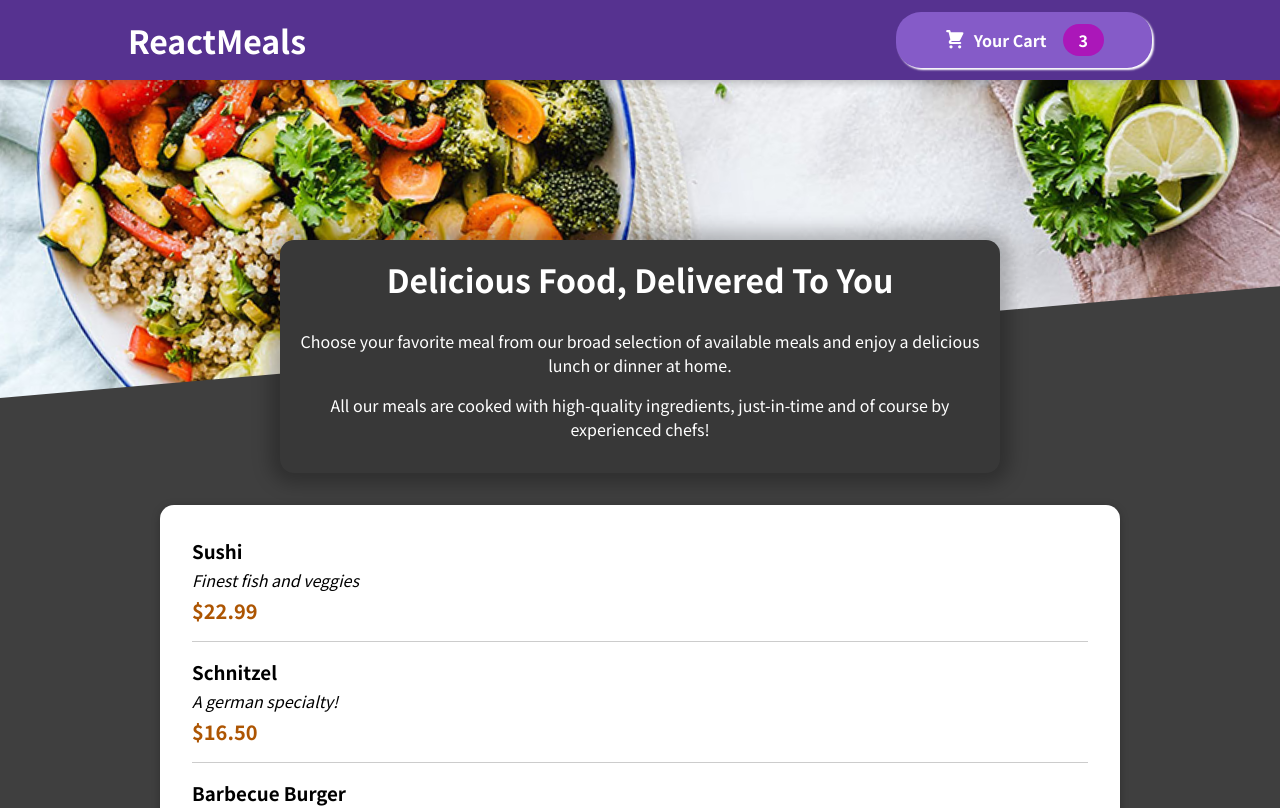
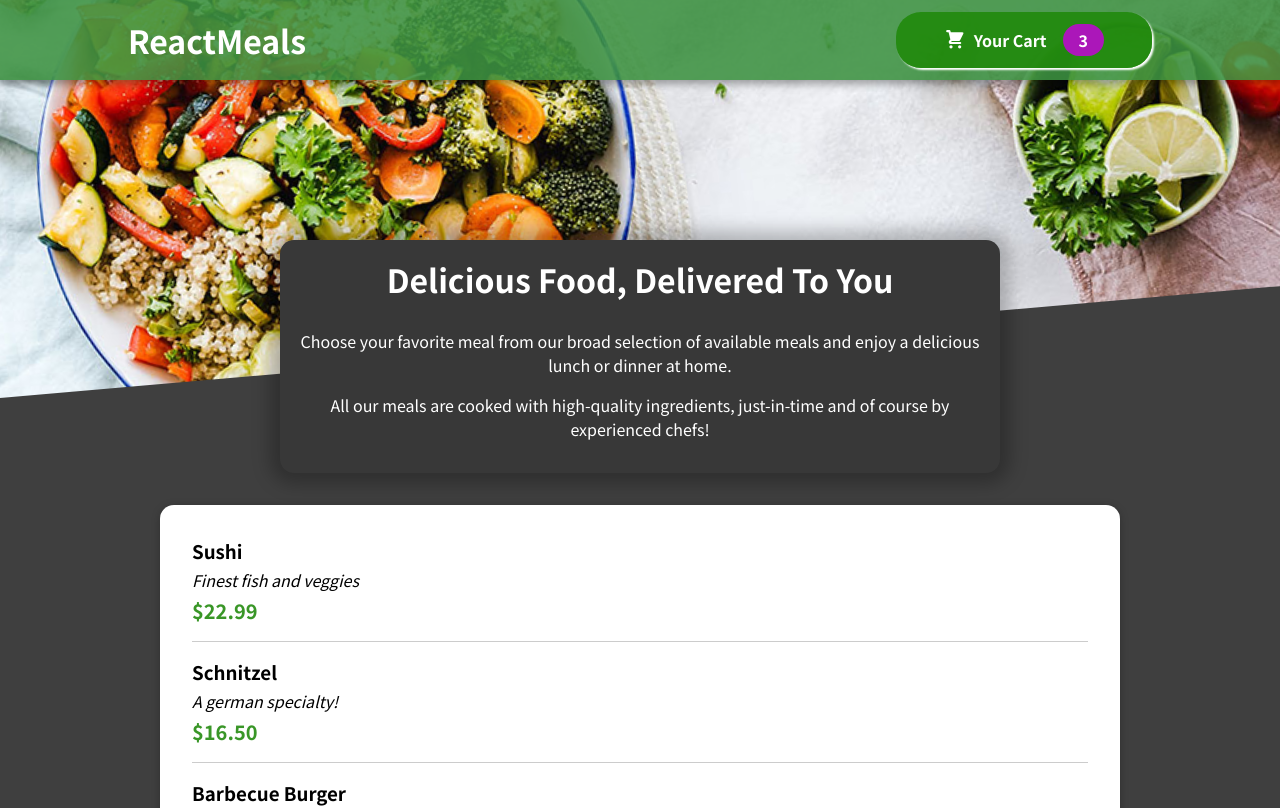
Before and after one commit to PatrikPridal/food-order-app-demo, a React (Create React App) app: page / in a window 1280 px wide. Shown: the top 808 px of the page. Built offline with nearby package versions, Linux system fonts and the light colour scheme.

Commit message:
styling edits

```diff
--- a/src/components/Layout/Header.module.css
+++ b/src/components/Layout/Header.module.css
@@ -4,13 +4,13 @@
     left: 0;
     width: 100%;
     height: 5rem;
-    background-color: #563290;
+    background-color: #3d9241e1;
     color: white;
     display: flex;
     justify-content: space-between;
     align-items: center;
     padding: 0 10%;
-    box-shadow: 0 2px 8px rgba(0, 0, 0, 0.25);
+    box-shadow: 0 4px 8px rgba(0, 0, 0, 0.35);
     z-index: 10;
   }
 
--- a/src/components/Layout/HeaderCartButton.module.css
+++ b/src/components/Layout/HeaderCartButton.module.css
@@ -2,7 +2,7 @@
     cursor: pointer;
     font: inherit;
     border: none;
-    background-color: #855bc8;
+    background-color: #1f880ae1;
     color: white;
     padding: 0.75rem 3rem;
     display: flex;
@@ -15,7 +15,7 @@
 
   .button:hover,
   .button:active {
-    background-color: #3b075d;
+    background-color: #073502;
   }
 
   .icon {
--- a/src/components/Meals/AvailableMeals.js
+++ b/src/components/Meals/AvailableMeals.js
@@ -33,6 +33,7 @@ const AvailableMeals = () => {
   const mealsList = DUMMY_MEALS.map((meal) => (
     <MealItem
       key={meal.id}
+      meal={meal}
       name={meal.name}
       description={meal.description}
       price={meal.price}
--- a/src/components/Meals/MealItem/MealItem.module.css
+++ b/src/components/Meals/MealItem/MealItem.module.css
@@ -17,6 +17,6 @@
   .price {
     margin-top: 0.25rem;
     font-weight: bold;
-    color: #ad5502;
+    color: #1f880ae1;
     font-size: 1.25rem;
   }
```
Also changed, not shown: src/components/Meals/MealItem/MealItem.js (+3 -5 lines).
